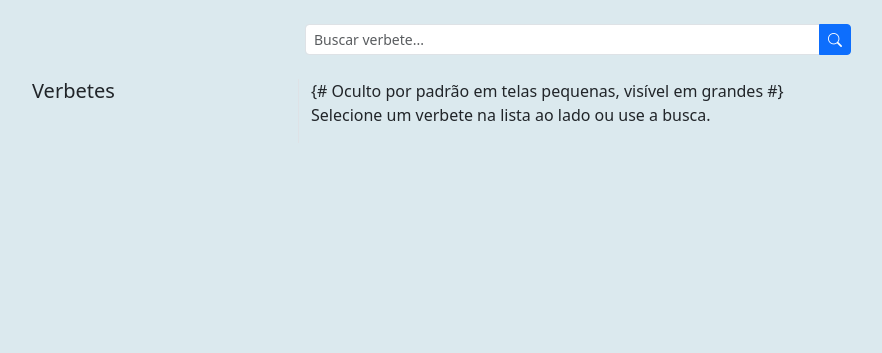
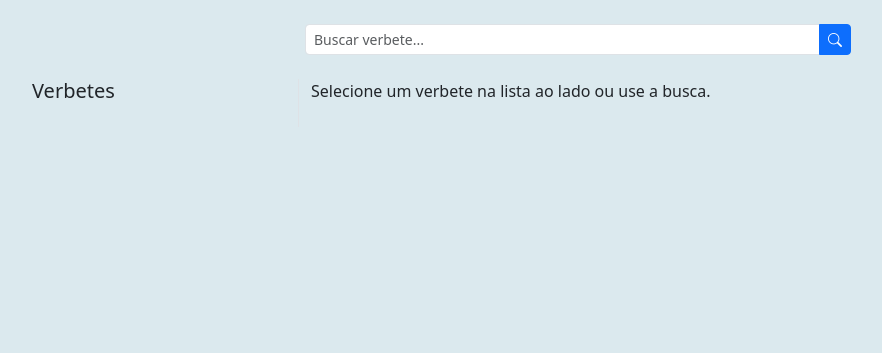
Before and after one commit to fflch/dicbio, a Django app: page /consulta/ in a window 1280 px wide. Shown: the part 67-420 px from the top of the page, without its empty margins (62-944 px from the left). Run offline with Django 5.2, Linux system fonts and the light colour scheme; data that the repository does not hold is empty.

Commit message:
Remove comentário desnecessário e ajusta a formatação do placeholder de verbete para melhor legibilidade.

```diff
--- a/verbetes/templates/verbetes/home.html
+++ b/verbetes/templates/verbetes/home.html
@@ -158,8 +158,7 @@
             </div> {# Fim do verbete-content-wrapper #}
 
             {% elif not mensagem_busca %}
-            <div id="placeholder-verbete" class="d-none d-md-block"> {# Oculto por padrão em telas pequenas, visível em
-                grandes #}
+            <div id="placeholder-verbete" class="d-none d-md-block">
                 <p>Selecione um verbete na lista ao lado ou use a busca.</p>
             </div>
             {% endif %}
```
